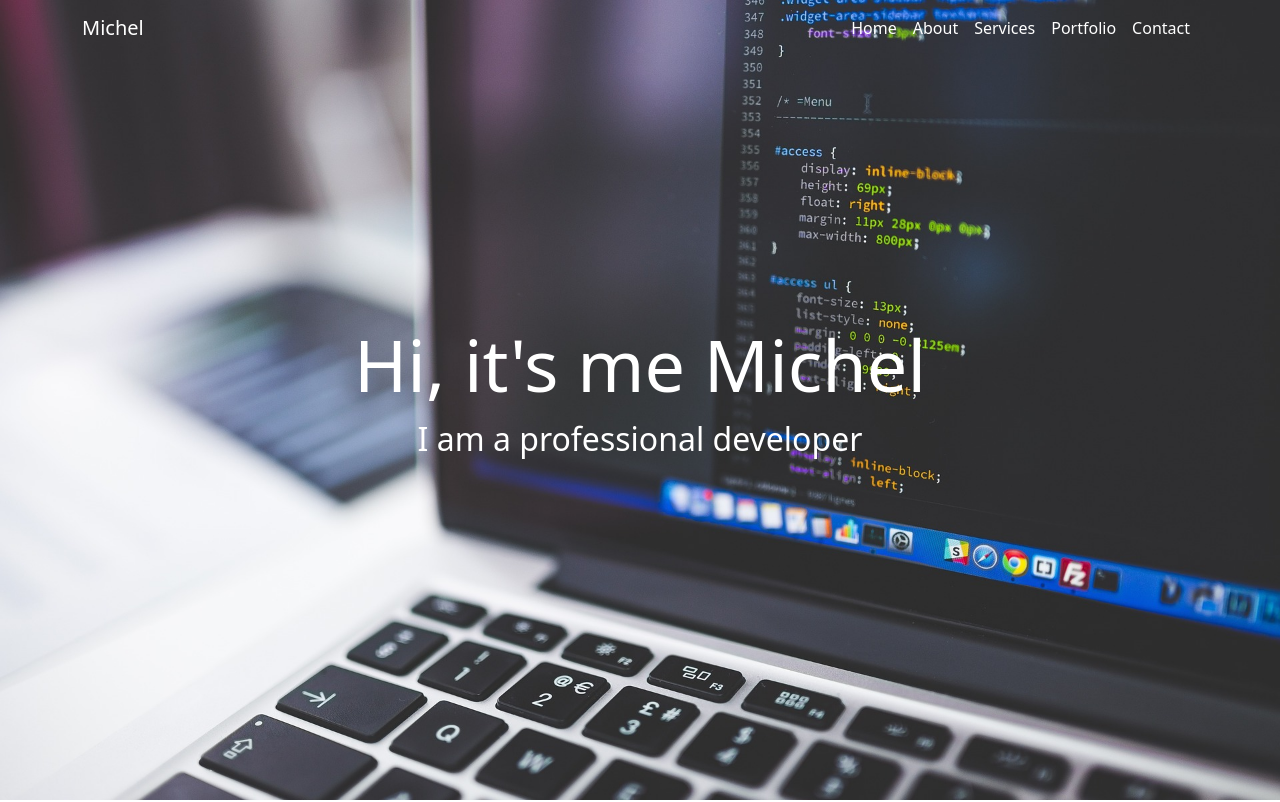
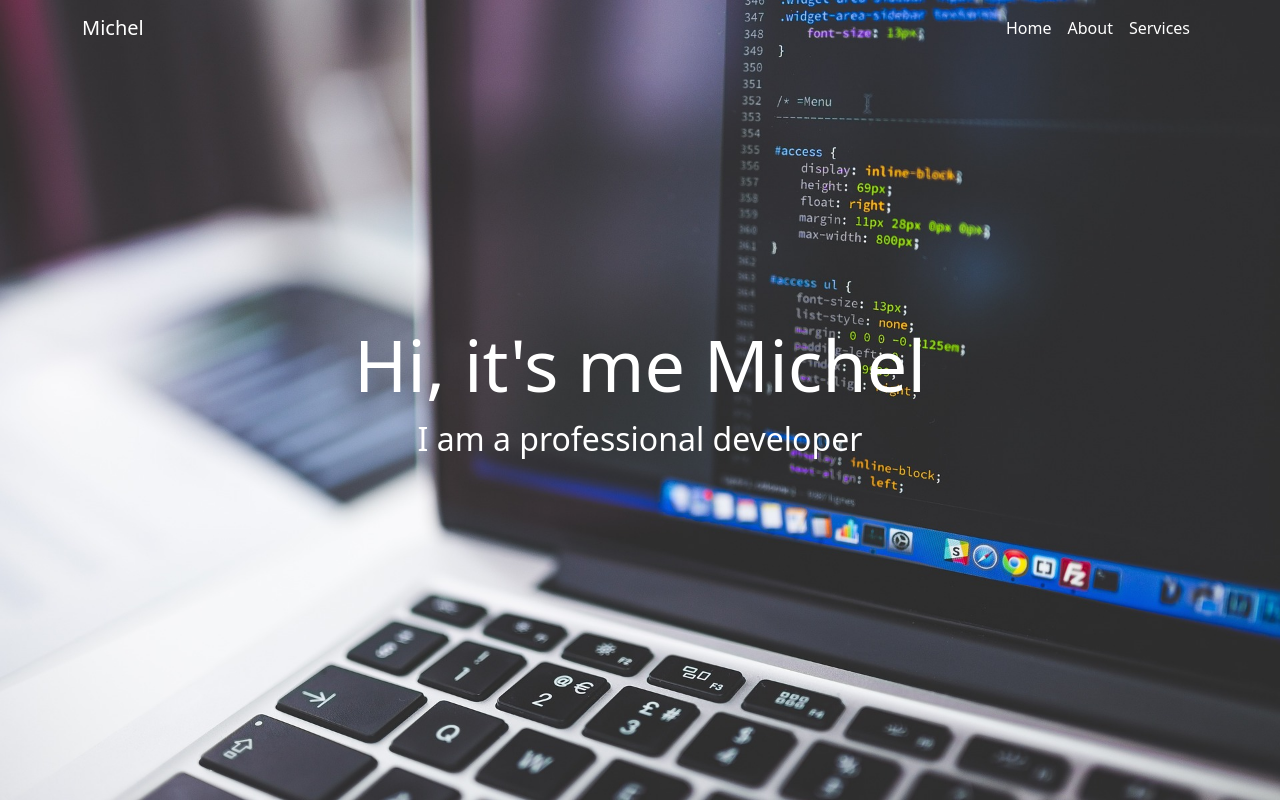
Before and after one commit to Almlett/almlett.github.io, a plain HTML site: page index.html in a window 1280 px wide. Shown: the top 802 px of the page. Drawn offline with nearby package versions, Linux system fonts and the light colour scheme.

Commit message:
Update index.html

```diff
--- a/index.html
+++ b/index.html
@@ -31,12 +31,6 @@
                     </li>
                     <li class="nav-item">
                         <a class="nav-link" href="#services">Services</a>
-                    </li>
-                    <li class="nav-item">
-                        <a class="nav-link" href="#portfolio">Portfolio</a>
-                    </li>
-                    <li class="nav-item">
-                        <a class="nav-link" href="#contact">Contact</a>
                     </li>
                 </ul>
 
```
